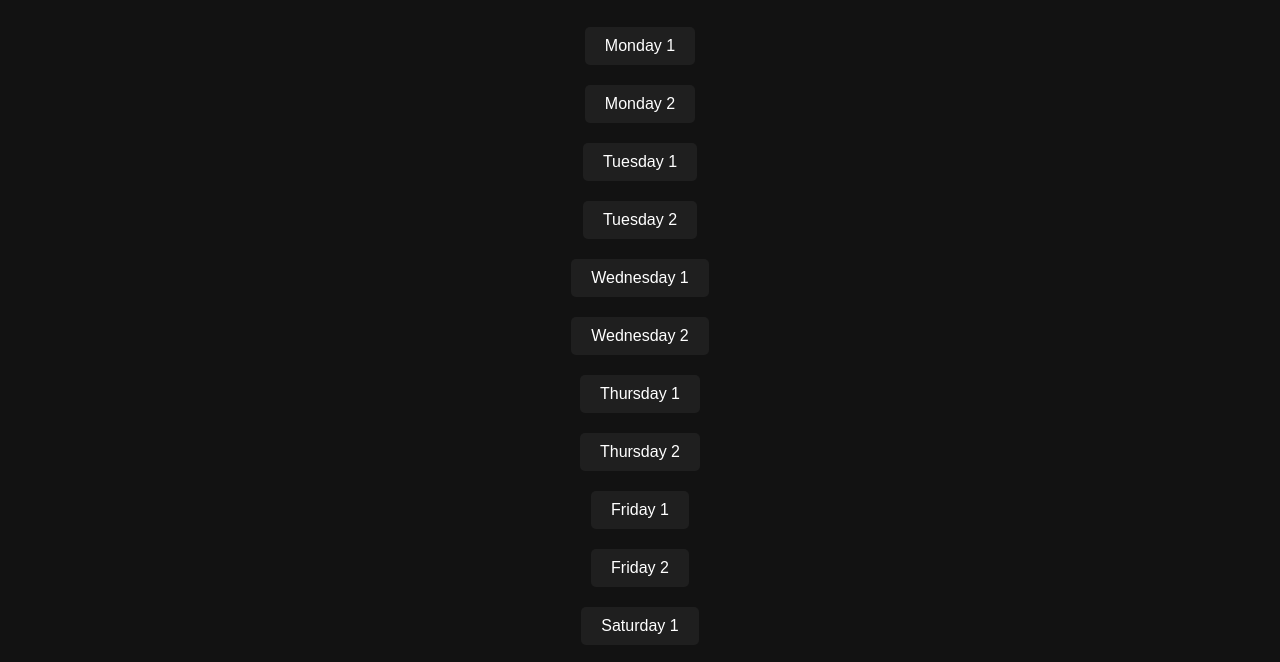
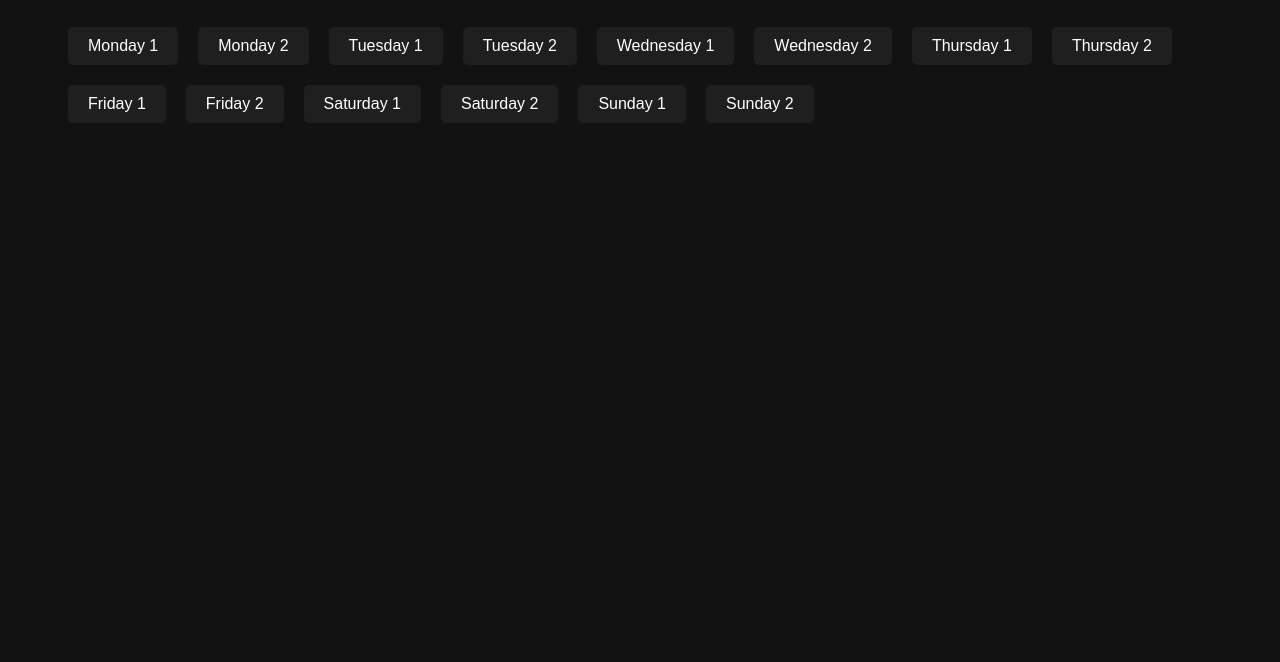
Before and after one commit to zafy3367/Hashtags, a plain HTML site: page Hashtags.html in a window 1280 px wide. Shown: the part 120-782 px from the top of the page. Drawn offline with Linux system fonts and the light colour scheme.

Commit message:
Hashtags.html

```diff
--- a/Hashtags.html
+++ b/Hashtags.html
@@ -34,6 +34,7 @@
 </head>
 <body>
   <h1>📋 Hashtag Copier</h1>
+  <div id="buttons"></div>
 
   <script>
     const hashtags = {
@@ -66,7 +67,7 @@
       const btn = document.createElement('button');
       btn.innerText = key;
       btn.onclick = () => copyHashtags(key);
-      document.body.appendChild(btn);
+      document.getElementById('buttons').appendChild(btn);
     }
   </script>
 </body>
```
